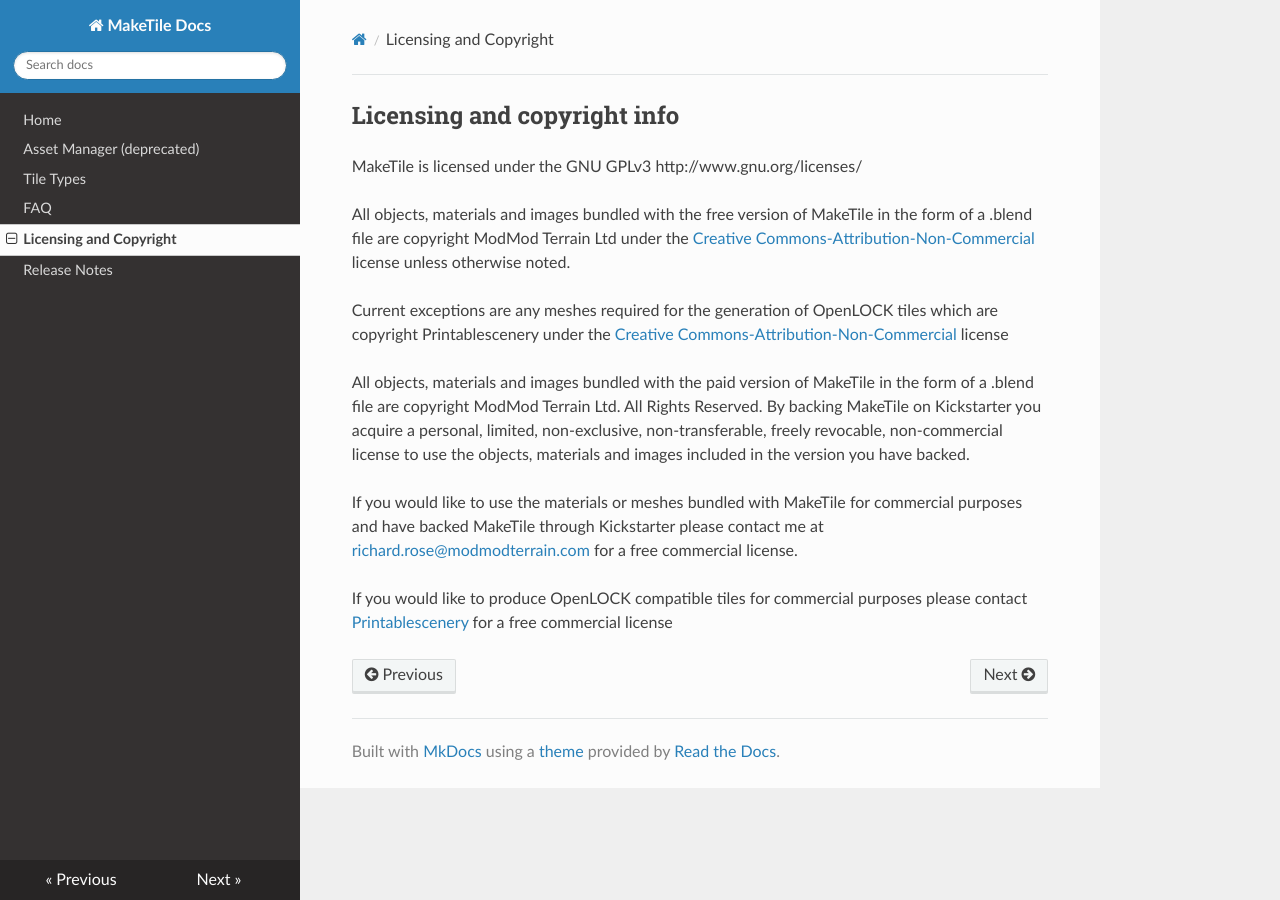
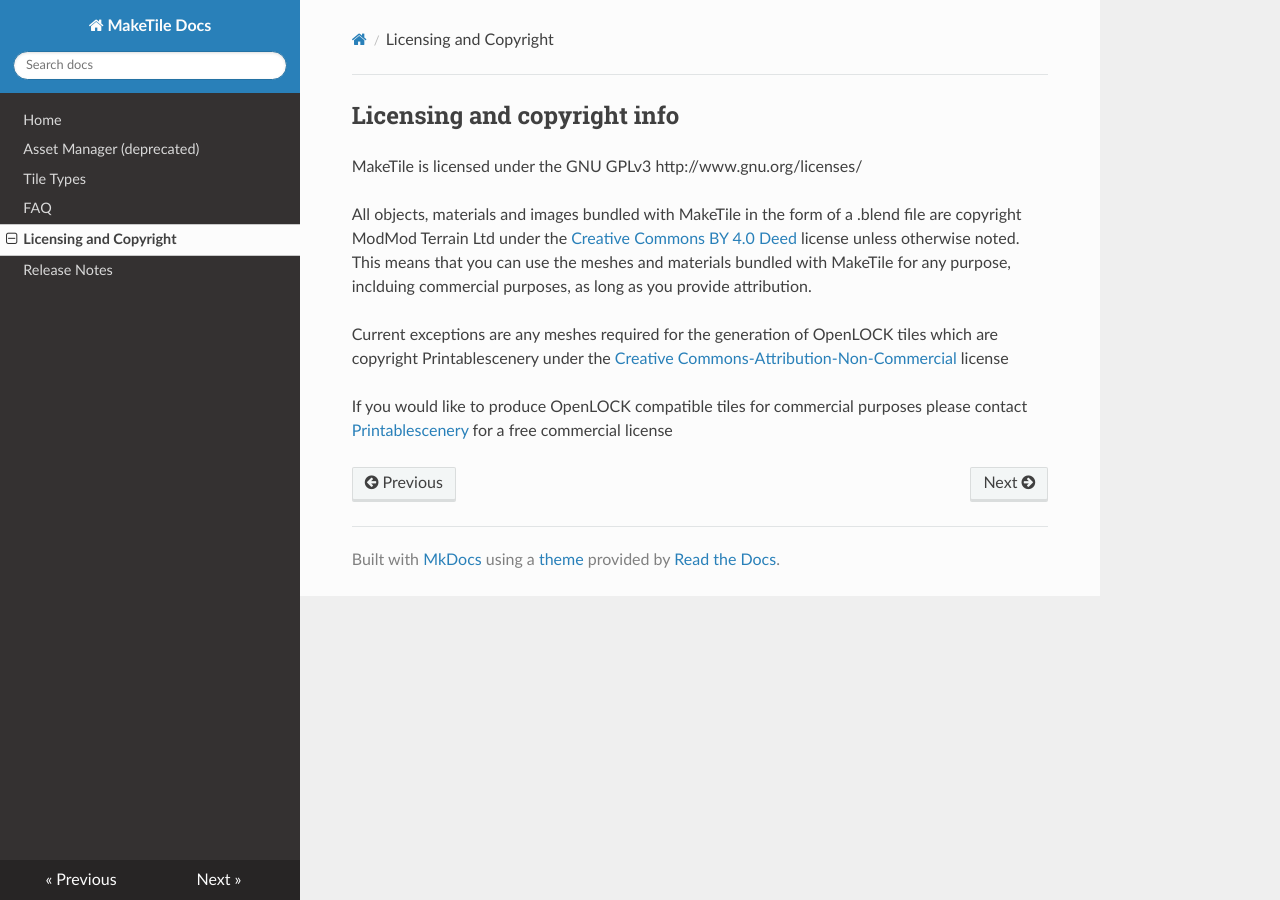
Before and after one commit to richeyrose/make-tile, an MkDocs documentation site: the page built from docs/licensing.md, in a window 1280 px wide. Built offline with MkDocs 1.6.1, drawn with Linux system fonts in a browser that asks for light colours; nearby versions of some CDN libraries.

Commit message:
Update licensing.md
Changed license to CC-BY-4.0

```diff
--- a/docs/licensing.md
+++ b/docs/licensing.md
@@ -1,12 +1,8 @@
 ## Licensing and copyright info
 MakeTile is licensed under the GNU GPLv3 http://www.gnu.org/licenses/
 
-All objects, materials and images bundled with the free version of MakeTile in the form of a .blend file are copyright ModMod Terrain Ltd under the [Creative Commons-Attribution-Non-Commercial](https://creativecommons.org/licenses/by-nc/4.0/) license unless otherwise noted.
+All objects, materials and images bundled with MakeTile in the form of a .blend file are copyright ModMod Terrain Ltd under the [Creative Commons BY 4.0 Deed](https://creativecommons.org/licenses/by/4.0/) license unless otherwise noted. This means that you can use the meshes and materials bundled with MakeTile for any purpose, inclduing commercial purposes, as long as you provide attribution.
 
 Current exceptions are any meshes required for the generation of OpenLOCK tiles which are copyright Printablescenery under the [Creative Commons-Attribution-Non-Commercial](https://creativecommons.org/licenses/by-nc/4.0/) license
 
-All objects, materials and images bundled with the paid version of MakeTile in the form of a .blend file are copyright ModMod Terrain Ltd. All Rights Reserved. By backing MakeTile on Kickstarter you acquire a personal, limited, non-exclusive, non-transferable, freely revocable, non-commercial license to use the objects, materials and images included in the version you have backed.
-
-If you would like to use the materials or meshes bundled with MakeTile for commercial purposes and have backed MakeTile through Kickstarter please contact me at <richard.rose@modmodterrain.com> for a free commercial license.
-
 If you would like to produce OpenLOCK compatible tiles for commercial purposes please contact [Printablescenery]( https://www.printablescenery.com) for a free commercial license
```
